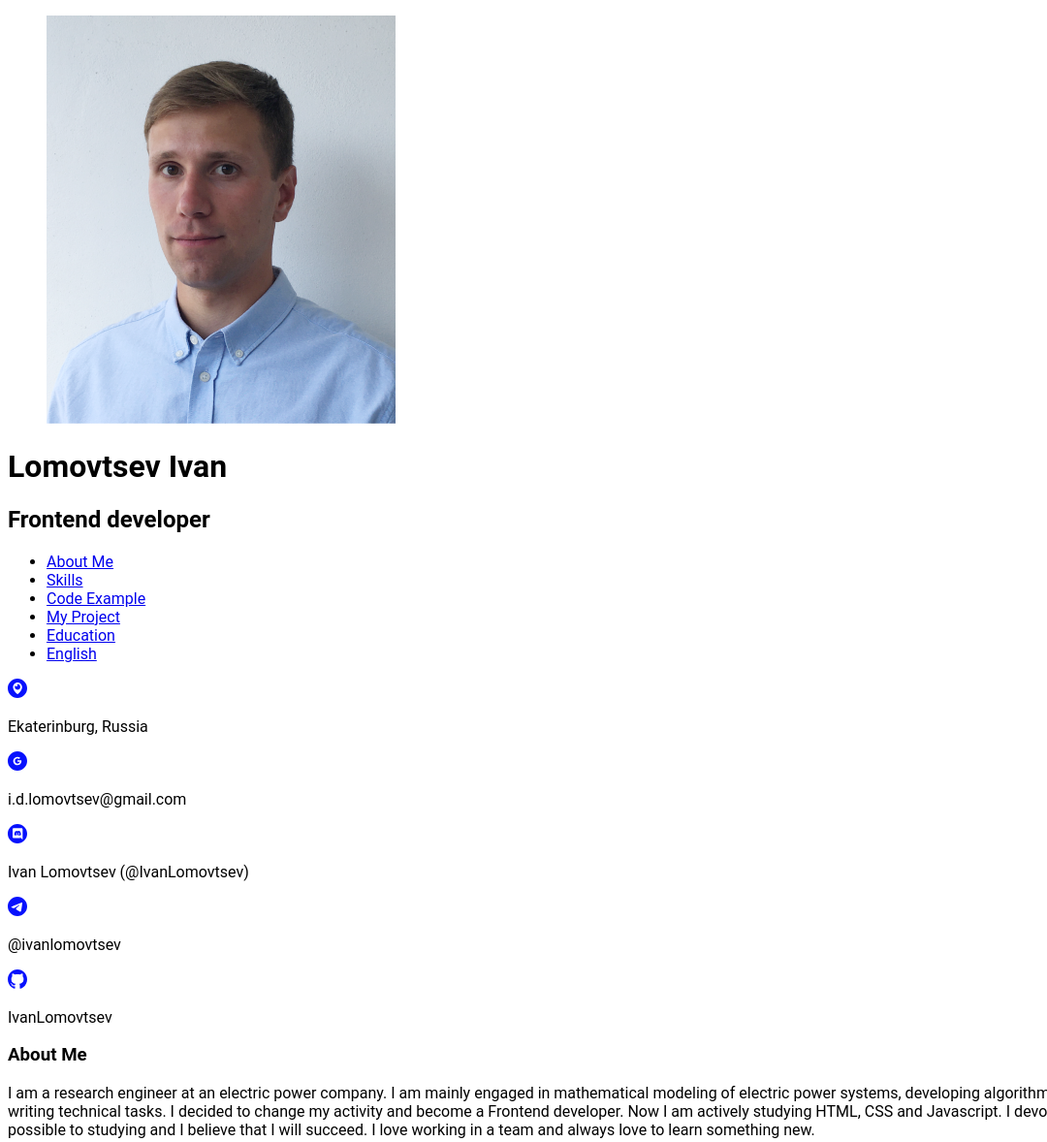
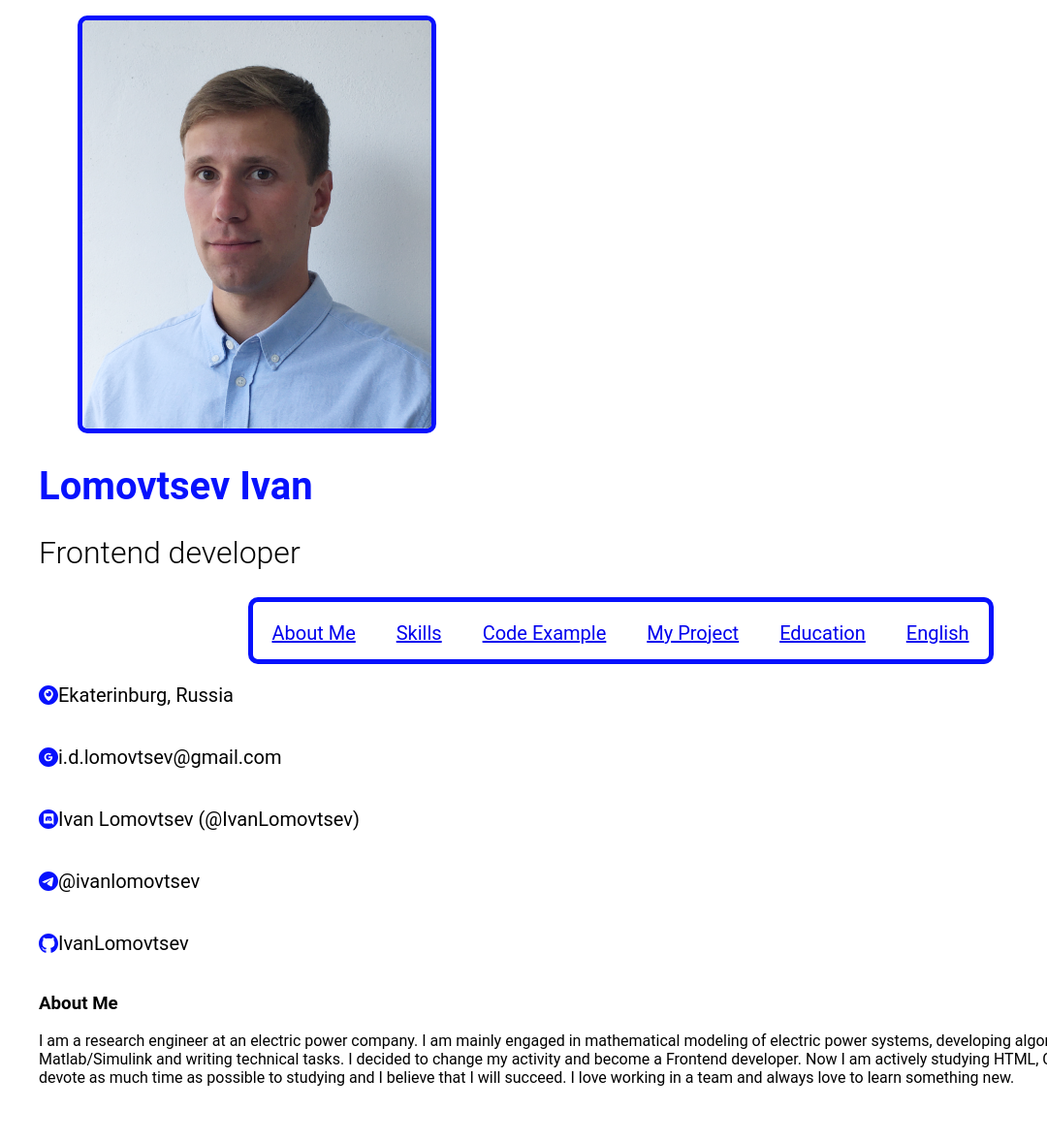
Before and after one commit to IvanLomovtsev/rsschool-cv, a plain HTML site: page index.html in a window 1280 px wide. Shown: the whole page at 97% size, without its empty margins (0-1080 px from the left). After the commit the page ends 1137 px from the top, so only its background shows below. Drawn offline with Linux system fonts and the light colour scheme.

Commit message:
feat: add styling with CSS

```diff
--- a/index.html
+++ b/index.html
@@ -8,14 +8,14 @@
         <link rel="stylesheet" href="style.css">
     </head>
     <body>
-        <figure>
+        <figure class="profile_picture">
             <img src="img\Profile Picture.png" alt="Lomovtsev Ivan's Profile Picture" width="360px" height="420.8px">
         </figure>
         <header>
            <h1>Lomovtsev Ivan</h1>
            <h2>Frontend developer</h2>
         </header>
-        <nav>
+        <nav class="navigation">
             <ul>
                 <li>
                     <a href="#about_me">About Me</a>
@@ -38,24 +38,24 @@
             </ul>
         </nav>
         <aside>
-            <div class="icon">
-                <img class="icon" src="img\location.svg" alt="icon of location">
+            <div class="contact">
+                <img src="img\location.svg" alt="icon of location">
                 <p>Ekaterinburg, Russia</p>
             </div>
-            <div class="icon">
-                <img class="icon" src="img\gmail.svg" alt="icon of location">
+            <div class="contact">
+                <img src="img\gmail.svg" alt="icon of location">
                 <p>i.d.lomovtsev@gmail.com</p>
             </div>
-            <div class="icon">
-                <img class="icon" src="img\discord.svg" alt="icon of location">
+            <div class="contact">
+                <img src="img\discord.svg" alt="icon of location">
                 <p>Ivan Lomovtsev (@IvanLomovtsev)</p>
             </div>
-            <div class="icon">
-                <img class="icon" src="img\telegram.svg" alt="icon of location">
+            <div class="contact">
+                <img src="img\telegram.svg" alt="icon of location">
                 <p>@ivanlomovtsev</p>
             </div>
-            <div class="icon">
-                <img class="icon" src="img\github.svg" alt="icon of location">
+            <div class="contact">
+                <img src="img\github.svg" alt="icon of location">
                 <p>IvanLomovtsev</p>
             </div>
         </aside>
--- a/style.css
+++ b/style.css
@@ -1,3 +1,51 @@
+:root {
+    --main-color: #0711FD;
+}
 body {
+    max-width: 1200px;
+    margin: auto;
     font-family: 'Roboto', 'Helvetica Nue', sans-serif;
 }
+.profile_picture img {
+    border: 5px solid var(--main-color);
+    border-radius: 10px;
+}
+header h1 {
+    color: var(--main-color);
+    font-size: 40px;
+}
+header h2 {
+    font-size: 32px;
+    font-weight: 300;
+}
+.navigation {
+    max-width: 759px;
+    margin: auto;
+    height: 59px;
+    border: 5px solid var(--main-color);
+    border-radius: 10px;
+    font-size: 20px;
+    color: var(--main-color);
+}
+.navigation ul {
+    margin: auto;
+    padding: 20px;
+    list-style-type: none;
+    text-decoration: none;
+    display: flex;
+    flex-direction: row;
+    flex-wrap: nowrap;
+    justify-content: space-between;
+}
+aside {
+
+}
+.contact {
+    display: flex;
+    flex-direction: row;
+    flex-wrap: nowrap;
+    justify-content: flex-start;
+}
+.contact p {
+    font-size: 20px;
+}
```
